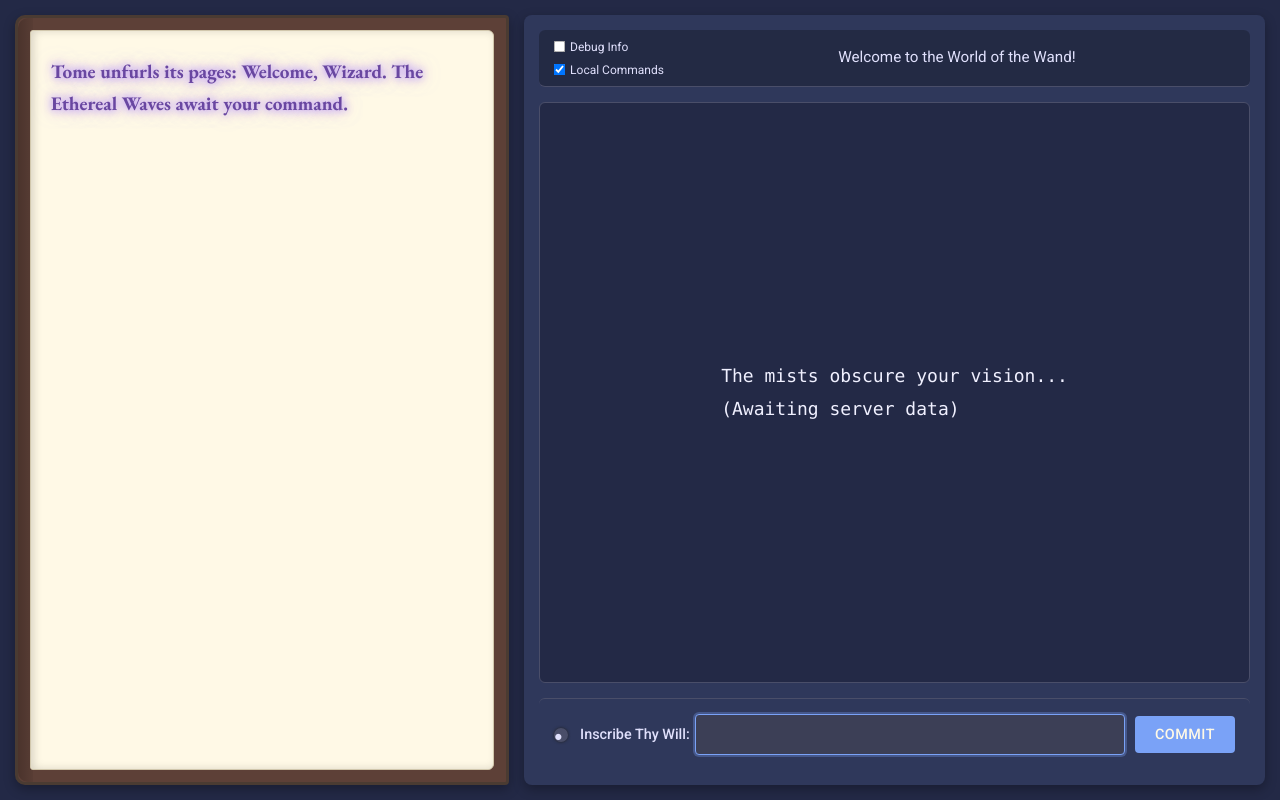
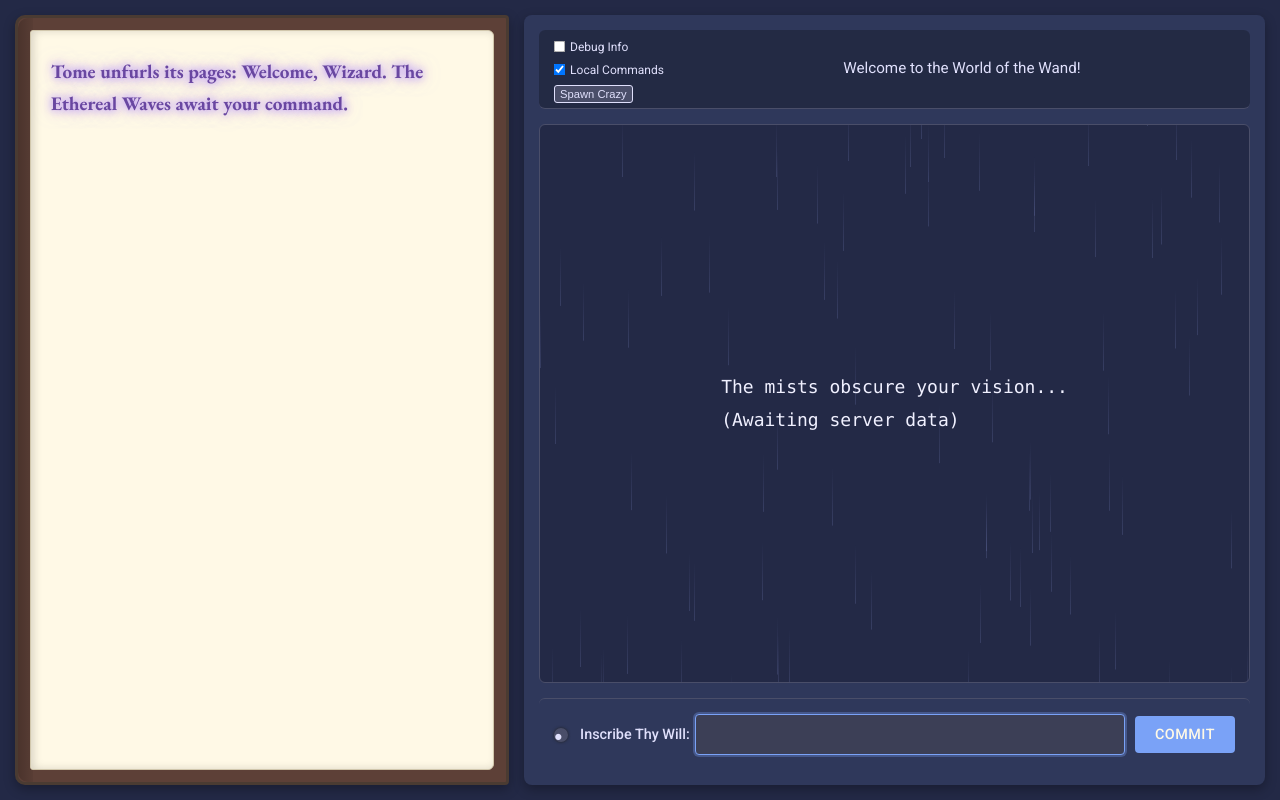
Before and after one commit to DJ-Trevens/World-of-the-Wand, a Flask app: page /world-of-the-wand/ in a window 1280 px wide. Run offline with Flask 3, Linux system fonts and the light colour scheme; some libraries are stand-ins or nearby versions.

Commit message:
boppity boopy

```diff
--- a/app.py
+++ b/app.py
@@ -42,7 +42,6 @@ def game_loop():
     while True:
         try:
             socketio.sleep(GAME_TICK_RATE)
-            # print(f"Game tick - Players: {len(players)}, Queued: {len(queuedActions)}")
             for sid, actionData in list(queuedActions.items()):
                 if actionData and sid in players:
                     player = players[sid]
@@ -149,7 +148,6 @@ def game_loop():
                     queuedActions[sid] = None
 
             current_player_states = list(players.values())
-            # print("Emitting game_state_update @", time.time(), ":", current_player_states)
             socketio.emit('game_state_update', current_player_states)
         except Exception as e:
             print(f"!!! ERROR IN GAME LOOP: {e} !!!")
--- a/static/style.css
+++ b/static/style.css
@@ -175,6 +175,7 @@ body.is-dragging, body.is-dragging * {
     padding: 5px 0;
     color: var(--text-primary);
     flex-shrink: 0;
+    margin-right: 10px;
 }
 #debugMenu label {
     margin: 2px 0;
@@ -189,6 +190,21 @@ body.is-dragging, body.is-dragging * {
     vertical-align: middle;
     transform: scale(0.9);
 }
+#debugMenu button { /* Style for Spawn Crazy button if added here */
+    font-size: 0.7em;
+    padding: 2px 5px;
+    margin-top: 4px;
+    background-color: var(--border-color);
+    color: var(--text-primary);
+    border: 1px solid var(--text-primary);
+    border-radius: 3px;
+    cursor: pointer;
+}
+#debugMenu button:hover {
+    background-color: var(--highlight-blue);
+    color: var(--bg-primary);
+}
+
 
 #mainHeaderStatus {
     color: var(--text-primary);
@@ -212,7 +228,7 @@ body.is-dragging, body.is-dragging * {
     overflow: hidden;
     border: 1px solid var(--border-color);
     cursor: grab;
-    padding: 15px; /* Padding is on the container now */
+    padding: 0; /* Padding removed, handled by centering logic for gameCanvas */
 }
 #gameCanvasContainer:active {
     cursor: grabbing;
--- a/templates/index.html
+++ b/templates/index.html
@@ -26,6 +26,7 @@
                     <label>
                         <input type="checkbox" id="localCommandsToggle" checked> Local Commands
                     </label>
+                    <button id="spawnCrazyButton" style="font-size: 0.7em; padding: 2px 5px; margin-left: 5px;">Spawn Crazy</button>
                 </div>
                 <div id="mainHeaderStatus">Welcome to the World of the Wand!</div>
             </div>
@@ -58,6 +59,7 @@
         const tickIndicator = document.getElementById('tickIndicator');
         const debugInfoToggle = document.getElementById('debugInfoToggle');
         const localCommandsToggle = document.getElementById('localCommandsToggle');
+        const spawnCrazyButton = document.getElementById('spawnCrazyButton');
 
         let showDebugInfo = false;
         let useLocalCommands = true;
@@ -76,8 +78,8 @@
             name: "The Whispering Plains"
         };
         let globalWeather = {
-            isRaining: false,
-            intensity: 0.6
+            isRaining: true,
+            intensity: 0.35
         };
         let rainInterval = null;
 
@@ -85,6 +87,11 @@
         let startDragX, startDragY;
         let currentPanX = 0, currentPanY = 0;
         let targetPanX = 0, targetPanY = 0;
+
+        let charRenderWidth = 10;
+        let charRenderHeight = 16;
+        let charSizeEstimated = false;
+
 
         const FOG_CHAR = '░';
         const FLOOR_CHAR = '·';
@@ -130,7 +137,7 @@
             }
 
             const {rx, ry} = getRelativeCoords(observerX, observerY, observerChar, targetX, targetY);
-            const OBSERVABLE_WIDTH_CONST = 1.0; // Define it if not global
+            const OBSERVABLE_WIDTH_CONST = 1.0;
 
             if (ry < 0 && -ry <= OBSERVABLE_DEPTH && Math.abs(rx) <= Math.floor(-ry * OBSERVABLE_WIDTH_CONST )) {
                 return true;
@@ -183,10 +190,43 @@
             }
         }
 
+        function estimateCharacterSize() {
+            if (charSizeEstimated || !gameCanvas.textContent || gameCanvas.textContent.startsWith("The mists")) return;
+
+            const tempSpan = document.createElement('span');
+            tempSpan.style.fontFamily = getComputedStyle(gameCanvas).fontFamily;
+            tempSpan.style.fontSize = getComputedStyle(gameCanvas).fontSize;
+            tempSpan.style.lineHeight = getComputedStyle(gameCanvas).lineHeight;
+            tempSpan.style.whiteSpace = 'pre'; // Important for monospace width
+            tempSpan.style.visibility = 'hidden';
+            tempSpan.style.position = 'absolute';
+            tempSpan.textContent = 'M';
+            document.body.appendChild(tempSpan);
+
+            charRenderWidth = tempSpan.offsetWidth;
+            // For line-height < 1, offsetHeight might be larger than actual glyph box.
+            // Using fontSize * lineHeight (numeric) might be more stable for text grid height per line.
+            const lh = parseFloat(getComputedStyle(gameCanvas).lineHeight);
+            const fs = parseFloat(getComputedStyle(gameCanvas).fontSize);
+            charRenderHeight = fs * lh;
+
+            document.body.removeChild(tempSpan);
+
+            if (charRenderWidth > 0 && charRenderHeight > 0) {
+                charSizeEstimated = true;
+                console.log("Estimated char size (W x H):", charRenderWidth, "x", charRenderHeight);
+            } else {
+                charRenderWidth = parseFloat(getComputedStyle(gameCanvas).fontSize) * 0.6;
+                charRenderHeight = parseFloat(getComputedStyle(gameCanvas).fontSize) * parseFloat(getComputedStyle(gameCanvas).lineHeight || 1);
+                 console.warn("Failed to estimate char size accurately, using fallback:", charRenderWidth, charRenderHeight);
+            }
+        }
+
+
         function drawGrid() {
             if (!selfPlayer || GRID_WIDTH === 0 || GRID_HEIGHT === 0) {
                 gameCanvas.textContent = "The mists obscure your vision...\n\n(Awaiting server data)";
-                gameCanvas.style.transform = `translate(0px, 0px)`; // Reset pan if no data
+                gameCanvas.style.transform = `translate(0px, 0px)`;
                 return;
             }
             gameCanvas.style.transform = `translate(${currentPanX}px, ${currentPanY}px)`;
@@ -266,7 +306,7 @@
             if (!isDragging) return;
             currentPanX = e.clientX - startDragX;
             currentPanY = e.clientY - startDragY;
-            drawGrid();
+            gameCanvas.style.transform = `translate(${currentPanX}px, ${currentPanY}px)`;
         });
 
         window.addEventListener('mouseup', (e) => {
@@ -275,7 +315,7 @@
             document.body.classList.remove('is-dragging');
             gameCanvasContainer.style.cursor = 'grab';
             gameCanvas.style.transition = 'transform 0.3s ease-out';
-            centerViewOnPlayer();
+            requestAnimationFrame(centerViewOnPlayer);
         });
         gameCanvasContainer.addEventListener('mouseleave', () => {
             if(isDragging){
@@ -283,28 +323,23 @@
                 document.body.classList.remove('is-dragging');
                 gameCanvasContainer.style.cursor = 'grab';
                 gameCanvas.style.transition = 'transform 0.3s ease-out';
-                centerViewOnPlayer();
+                requestAnimationFrame(centerViewOnPlayer);
             }
         });
 
         function centerViewOnPlayer() {
-            if (!selfPlayer || GRID_WIDTH === 0 || GRID_HEIGHT === 0 || !gameCanvas.textContent || gameCanvas.textContent.startsWith("The mists")) {
+            if (!selfPlayer || !charSizeEstimated || GRID_WIDTH === 0 || GRID_HEIGHT === 0) {
                  currentPanX = 0;
                  currentPanY = 0;
                  gameCanvas.style.transform = `translate(${currentPanX}px, ${currentPanY}px)`;
                 return;
             }
 
-            // Estimate character size based on rendered gameCanvas dimensions
-            // This needs gameCanvas to have its content (the grid text) set by drawGrid first.
-            const charRenderWidth = gameCanvas.scrollWidth / GRID_WIDTH;
-            const charRenderHeight = gameCanvas.scrollHeight / GRID_HEIGHT;
+            const playerVisualCenterX = (selfPlayer.x * charRenderWidth) + (charRenderWidth / 2);
+            const playerVisualCenterY = (selfPlayer.y * charRenderHeight) + (charRenderHeight / 2);
 
-            const playerCenterXInCanvasContent = (selfPlayer.x * charRenderWidth) + (charRenderWidth / 2);
-            const playerCenterYInCanvasContent = (selfPlayer.y * charRenderHeight) + (charRenderHeight / 2);
-
-            targetPanX = (gameCanvasContainer.clientWidth / 2) - playerCenterXInCanvasContent;
-            targetPanY = (gameCanvasContainer.clientHeight / 2) - playerCenterYInCanvasContent;
+            targetPanX = (gameCanvasContainer.clientWidth / 2) - playerVisualCenterX;
+            targetPanY = (gameCanvasContainer.clientHeight / 2) - playerVisualCenterY;
 
             currentPanX = targetPanX;
             currentPanY = targetPanY;
@@ -321,6 +356,7 @@
             useLocalCommands = event.target.checked;
             localStorage.setItem('useLocalCommands', JSON.stringify(useLocalCommands));
         });
+        spawnCrazyButton.addEventListener('click', spawnCrazyElement);
 
 
         socket.on('connect', () => { /* Fully handled by initial_state or default */ });
@@ -348,12 +384,13 @@
             if (otherPlayers[myPlayerID]) delete otherPlayers[myPlayerID];
 
             if (selfPlayer && typeof GRID_WIDTH === 'number' && GRID_WIDTH > 0) {
-                drawGrid(); // Draw grid first to get dimensions
-                requestAnimationFrame(() => { // Defer centering until after render
-                     updateStatus();
-                     centerViewOnPlayer();
-                     updateWeatherEffects();
-                     addLogMessage(`Tome: You have materialized in The Whispering Plains.`, 'lore');
+                drawGrid();
+                requestAnimationFrame(() => {
+                    estimateCharacterSize();
+                    updateStatus();
+                    centerViewOnPlayer();
+                    updateWeatherEffects();
+                    addLogMessage(`Tome: You have materialized in The Whispering Plains.`, 'lore');
                      if (currentSceneData.InsideID === 0 && globalWeather.isRaining) {
                         addLogMessage("Tome notes: A chilling rain falls from the slate-grey sky.", 'system');
                     }
@@ -691,6 +728,43 @@
             updateWeatherEffects();
         };
 
+        function spawnCrazyElement() {
+            if (!gameCanvasContainer) return;
+
+            const crazy = document.createElement('div');
+            crazy.classList.add('crazy-element');
+            const types = ['dust', 'blur', 'glyph'];
+            const type = types[Math.floor(Math.random() * types.length)];
+            crazy.classList.add(`crazy-${type}`);
+
+            const containerRect = gameCanvasContainer.getBoundingClientRect();
+
+            crazy.style.left = Math.random() * containerRect.width + 'px';
+            crazy.style.top = Math.random() * containerRect.height + 'px';
+
+            if (type === 'glyph') {
+                const glyphs = ['✧', '✨', '✴', '룬', 'က', 'א', '§', '⁂', '※'];
+                crazy.textContent = glyphs[Math.floor(Math.random() * glyphs.length)];
+            }
+
+            const driftX = (Math.random() - 0.5) * 100;
+            const driftY = (Math.random() - 0.5) * 100;
+            const driftRot = (Math.random() - 0.5) * 360;
+            crazy.style.setProperty('--drift-x', driftX);
+            crazy.style.setProperty('--drift-y', driftY);
+            crazy.style.setProperty('--drift-rot', driftRot);
+
+            const duration = 2000 + Math.random() * 3000;
+            crazy.style.animationDuration = `${duration / 1000}s, ${duration / 1000}s`;
+
+
+            rainOverlay.appendChild(crazy);
+
+            setTimeout(() => {
+                crazy.remove();
+            }, duration);
+        }
+
         drawGrid();
         if (commandInput) { commandInput.focus(); }
 
@@ -709,6 +783,13 @@
         updateWeatherEffects();
         addLogMessage("Tome unfurls its pages: Welcome, Wizard. The Ethereal Waves await your command.", 'welcome-message');
 
+        // setInterval(() => {
+        //     if (Math.random() < 0.02) {
+        //        spawnCrazyElement();
+        //     }
+        // }, 10000);
+
+
     </script>
 </body>
 </html>
```
Also changed, not shown: other parts of static/style.css (+70 -3 lines).
